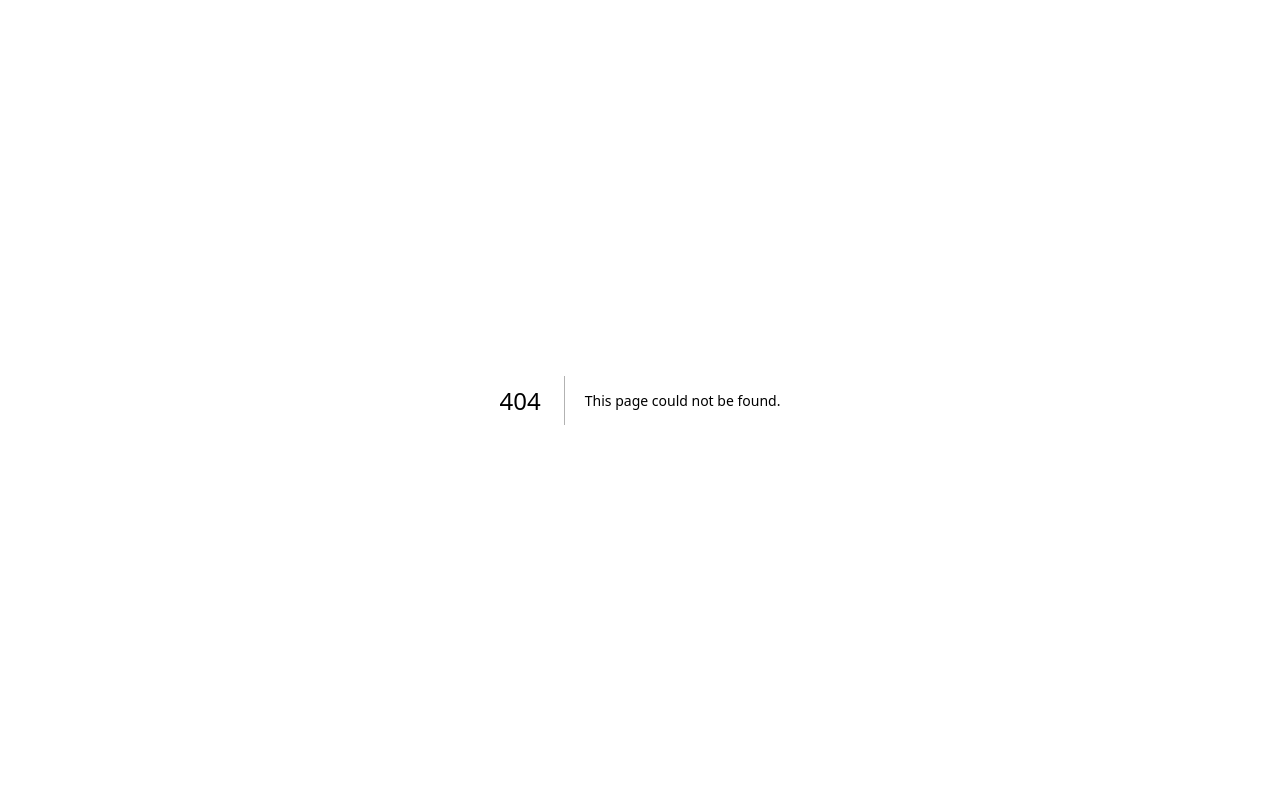
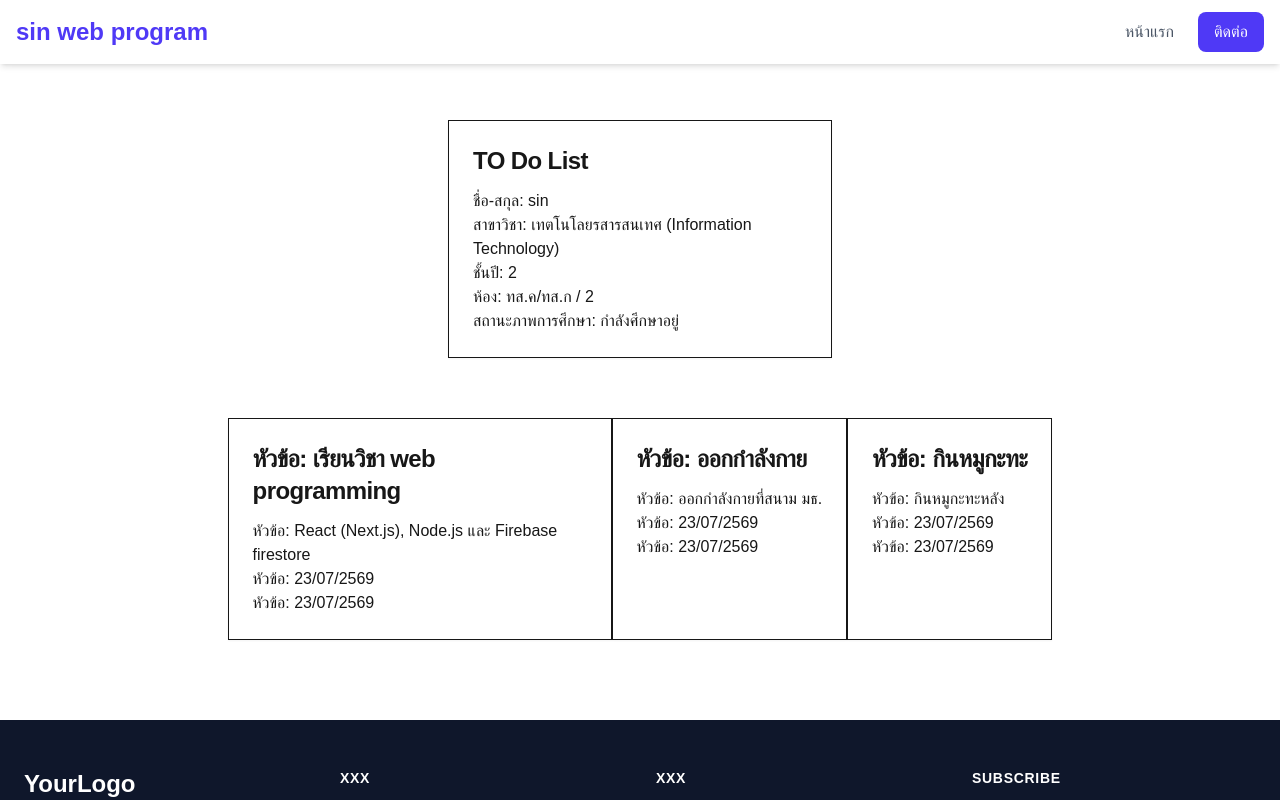
Before and after one commit to moneyfc12-sys/sin-next-app, a Next.js app: page /week04 in a window 1280 px wide. Before the commit this address had no page. Shown: the top 800 px of the page. Built offline with nearby package versions, Linux system fonts and the light colour scheme.

Commit message:
week04 commit

```diff
--- /dev/null
+++ b/app/data/Dataitem.tsx
@@ -0,0 +1,23 @@
+export const toDoList =[
+    {
+        title: "เรียนวิชา web programming",
+        des: "React (Next.js), Node.js และ Firebase firestore",
+        data_added: "23/07/2569",
+        author: "Beritokai",
+        status: true
+    },
+     {
+       title: "ออกกำลังกาย",
+        des: "ออกกำลังกายที่สนาม มธ.",
+        data_added: "23/07/2569",
+        author: "Beritokai",
+        status: true
+    },
+     {
+        title: "กินหมูกะทะ",
+        des: "กินหมูกะทะหลัง",
+        data_added: "23/07/2569",
+        author: "Beritokai",
+        status: true
+    }
+];
--- /dev/null
+++ b/app/week04/page.tsx
@@ -0,0 +1,63 @@
+import Header from "../components/header";
+import Footer from "../components/footer";
+import { toDoList } from "../data/toDolist";
+
+export default function ToDoList(){
+
+    let Name = "sin";
+    const major = "เทตโนโลยรสารสนเทศ (Information Technology)";
+    let classYear = "2";
+    let classSec = "ทส.ค/ทส.ก";
+    let active = true;
+
+    const isActive = (act: boolean) => {
+        if(act)
+        return<span style ={ { color: "greet"} }>กำลังศึกษาอยู่</span>;
+     return<span style ={ { color: "red"} }>ไม่ได้เป็นนักศึกษา</span>;
+
+
+    }
+
+    const tmpTdl = toDoList.map((item, index) =>
+
+     <a className=" bg-neutral-primary-soft block max-w-sm p-6 border border-default rounded-base shadow-xs hover:bg-neutral-secondary-medium mt-15" key = {index}>
+    <h5 className="mb-3 text-2xl font-semibold tracking-tight text-heading leading-8">หัวข้อ: {item.title}</h5>
+    <p className="text-body">หัวข้อ: {item.des}</p>
+    <p className="text-body">หัวข้อ: {item.data_added}</p>
+    <p className="text-body">หัวข้อ: {item.data_added}</p>
+</a>
+
+    );
+
+    console.log(`Name: ${Name}`);
+    console.log(`major: ${major}`);
+
+    return (
+        <>
+            <Header></Header>
+        <div className="flex justify-center mt-30">
+  <div className="max-w-sm p-6 border border-default rounded-base shadow-xs hover:bg-neutral-secondary-medium">
+    <h5 className="mb-3 text-2xl font-semibold tracking-tight text-heading leading-8">
+      TO Do List
+    </h5>
+
+    <p className="text-body">
+      ชื่อ-สกุล: {Name} <br />
+      สาขาวิชา: {major} <br />
+      ชั้นปี: {classYear} <br />
+      ห้อง: {classSec} / {classYear} <br />
+      สถานะภาพการศึกษา: {isActive(active)}
+    </p>
+  </div>
+</div>
+        <div className="flex justify-center">
+            {tmpTdl}
+        </div>
+
+        <Footer /></>
+
+
+    );
+
+
+}
```
